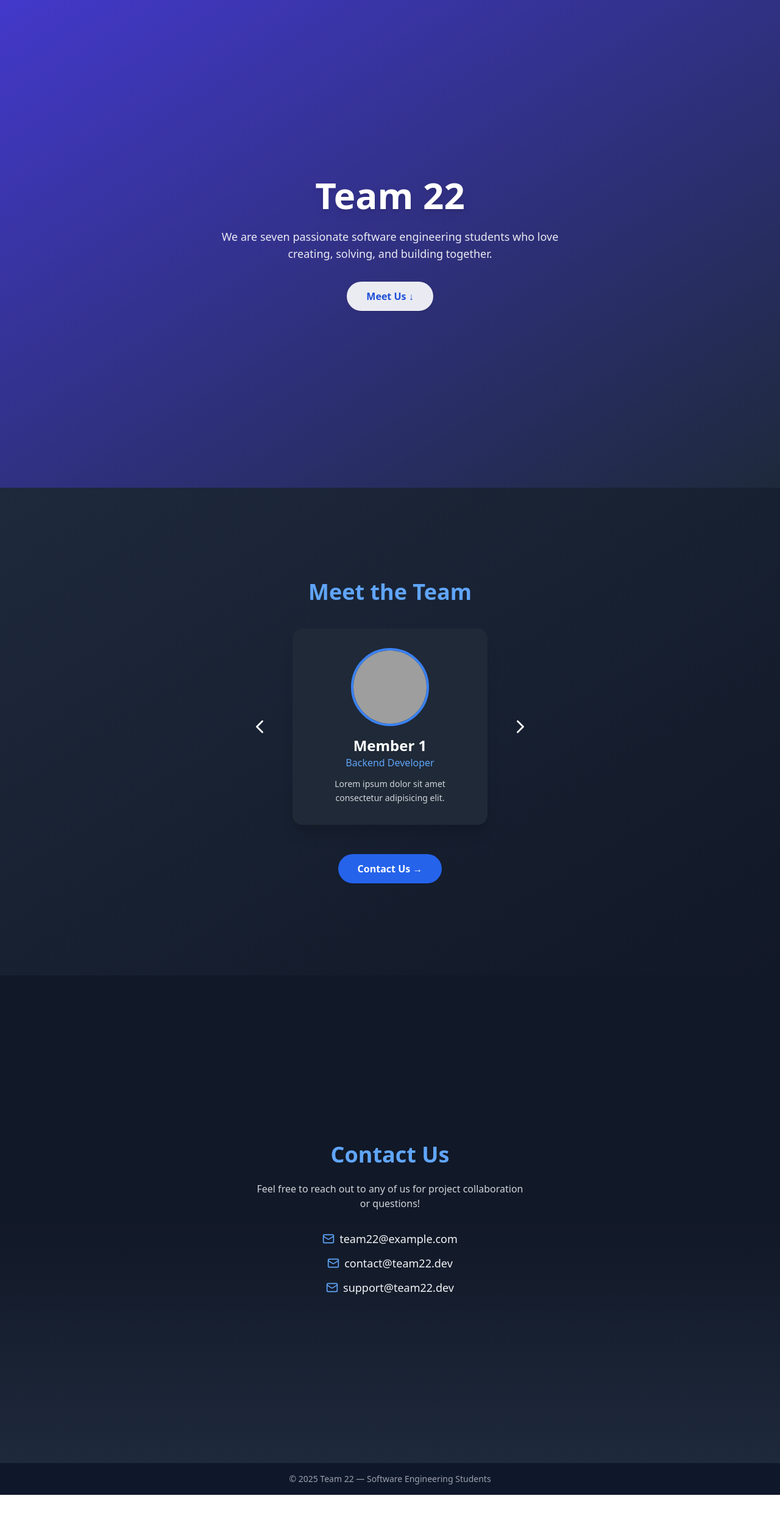
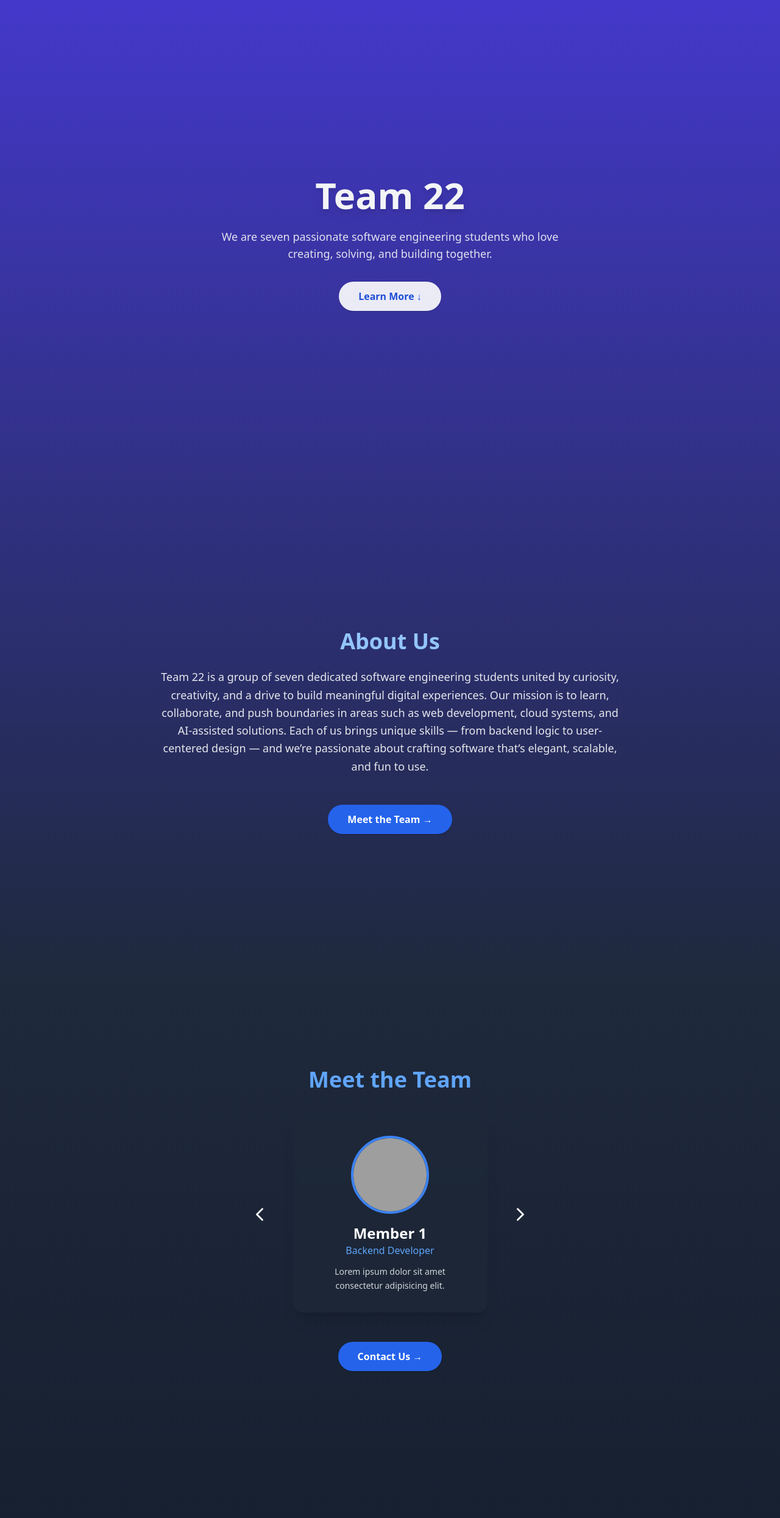
Before and after one commit to TEAM-22-TP/Web, a React (Create React App) app: page / in a window 1280 px wide. Shown: the top 2490 px of the page at 61% size. Before the commit the page ends 2452 px from the top, so only its background shows below. Built offline with nearby package versions, Linux system fonts and the light colour scheme; grey boxes are pictures that could not be loaded.

Commit message:
smooth borders between sections + added about us section

```diff
--- a/src/App.js
+++ b/src/App.js
@@ -4,6 +4,7 @@ import { ChevronLeft, ChevronRight, Mail } from "lucide-react";
 
 export default function App() {
   const aboutRef = useRef(null);
+  const teamRef = useRef(null);
   const contactRef = useRef(null);
   const [index, setIndex] = useState(0);
 
@@ -18,15 +19,17 @@ export default function App() {
   ];
 
   const scrollToAbout = () => aboutRef.current.scrollIntoView({ behavior: "smooth" });
+  const scrollToTeam = () => teamRef.current.scrollIntoView({ behavior: "smooth" });
   const scrollToContact = () => contactRef.current.scrollIntoView({ behavior: "smooth" });
 
   const prevMember = () => setIndex((index - 1 + members.length) % members.length);
   const nextMember = () => setIndex((index + 1) % members.length);
 
   return (
-    <div className="font-sans text-gray-100">
+    <div className="font-sans text-gray-100 bg-gradient-to-b from-indigo-700 via-slate-800 to-gray-900">
+
       {/* HERO SECTION */}
-      <section className="min-h-screen flex flex-col justify-center items-center bg-gradient-to-br from-indigo-700 to-slate-800 text-white text-center p-8">
+      <section className="min-h-screen flex flex-col justify-center items-center bg-transparent text-center p-8">
         <motion.h1
           className="text-6xl font-extrabold mb-6 drop-shadow-lg"
           initial={{ opacity: 0, y: -30 }}
@@ -42,14 +45,35 @@ export default function App() {
           onClick={scrollToAbout}
           className="px-8 py-3 bg-white/90 text-blue-700 rounded-full font-semibold shadow hover:scale-105 transition"
         >
-          Meet Us ↓
+          Learn More ↓
         </button>
       </section>
 
-      {/* ABOUT SECTION */}
+      {/* ABOUT US SECTION */}
       <section
         ref={aboutRef}
-        className="min-h-screen flex flex-col justify-center items-center bg-gradient-to-br from-slate-800 to-gray-900 text-center px-6"
+        className="min-h-screen flex flex-col justify-center items-center bg-transparent text-center px-8"
+      >
+        <h2 className="text-4xl font-bold mb-6 text-blue-300">About Us</h2>
+        <p className="max-w-3xl text-gray-200 text-lg leading-relaxed">
+          Team 22 is a group of seven dedicated software engineering students united by curiosity,
+          creativity, and a drive to build meaningful digital experiences. Our mission is to learn,
+          collaborate, and push boundaries in areas such as web development, cloud systems, and
+          AI-assisted solutions. Each of us brings unique skills — from backend logic to user-centered design —
+          and we’re passionate about crafting software that’s elegant, scalable, and fun to use.
+        </p>
+        <button
+          onClick={scrollToTeam}
+          className="mt-12 px-8 py-3 bg-blue-600 text-white rounded-full font-semibold shadow hover:scale-105 transition"
+        >
+          Meet the Team →
+        </button>
+      </section>
+
+      {/* MEET THE TEAM SECTION */}
+      <section
+        ref={teamRef}
+        className="min-h-screen flex flex-col justify-center items-center bg-transparent text-center px-6"
       >
         <h2 className="text-4xl font-bold mb-10 text-blue-400">Meet the Team</h2>
 
@@ -63,7 +87,7 @@ export default function App() {
             initial={{ opacity: 0, x: 50 }}
             animate={{ opacity: 1, x: 0 }}
             transition={{ duration: 0.4 }}
-            className="bg-gray-800 rounded-2xl shadow-xl p-8 text-center w-80 mx-6"
+            className="bg-gray-800/60 backdrop-blur-sm rounded-2xl shadow-xl p-8 text-center w-80 mx-6"
           >
             <img
               src={members[index].img}
@@ -80,7 +104,6 @@ export default function App() {
           </button>
         </div>
 
-        {/* Move contact button here */}
         <button
           onClick={scrollToContact}
           className="mt-12 px-8 py-3 bg-blue-600 text-white rounded-full font-semibold shadow hover:scale-105 transition"
@@ -92,7 +115,7 @@ export default function App() {
       {/* CONTACT SECTION */}
       <section
         ref={contactRef}
-        className="min-h-screen flex flex-col justify-center items-center bg-gradient-to-b from-gray-900 via-gray-900 to-slate-800 text-center px-6"
+        className="min-h-screen flex flex-col justify-center items-center bg-transparent text-center px-6"
       >
         <h2 className="text-4xl font-bold mb-6 text-blue-400">Contact Us</h2>
         <p className="text-gray-300 mb-8 max-w-md">
@@ -112,10 +135,9 @@ export default function App() {
       </section>
 
       {/* FOOTER */}
-      <footer className="bg-slate-900 py-4 text-center text-sm text-gray-400">
+      <footer className="bg-transparent py-4 text-center text-sm text-gray-400">
         © {new Date().getFullYear()} Team 22 — Software Engineering Students
       </footer>
-
     </div>
   );
 }
```
Also changed, not shown: 1 other file (tests, documents, lock files or other folders).
